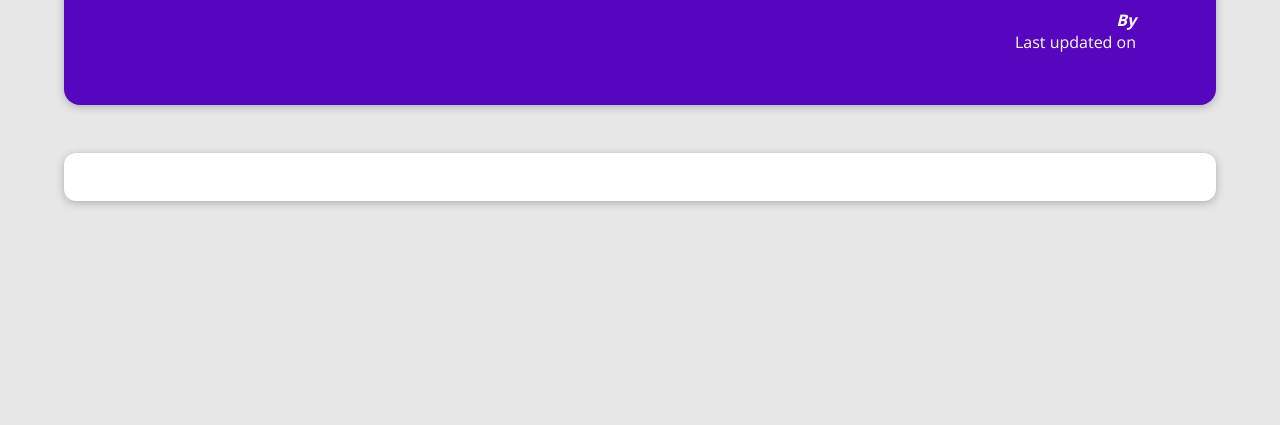
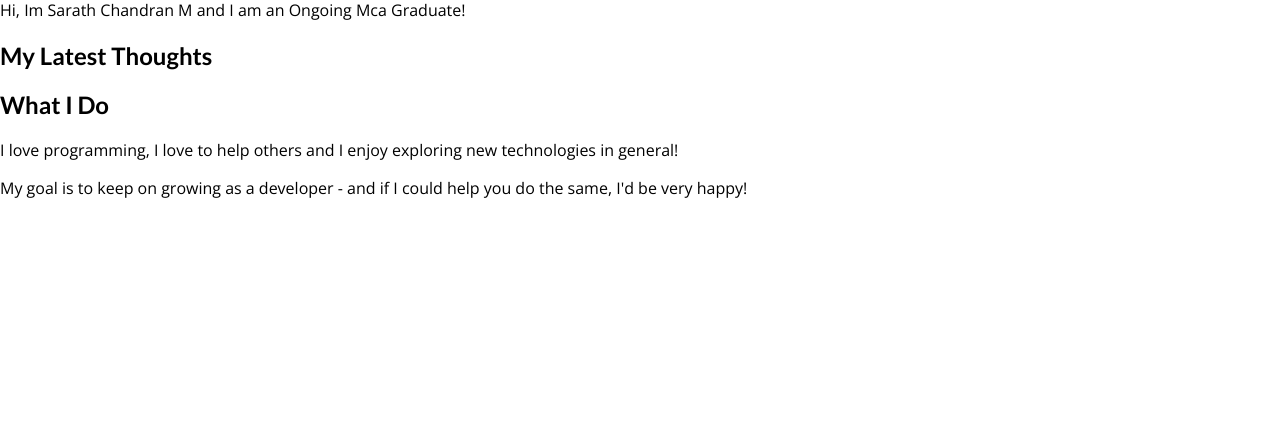
Before and after one commit to sarathchandranm2001/DJANGO, a Django app: template my_site/blog/templates/blog/post-detail.html in a window 1280 px wide. Shown: the part 375-800 px from the top of the page. Run offline with Django 5.2, Linux system fonts and the light colour scheme; the template is opened without the code that fills it, so the values that code supplies are empty.

Commit message:
Update post-detail.html

```diff
--- a/my_site/blog/templates/blog/post-detail.html
+++ b/my_site/blog/templates/blog/post-detail.html
@@ -2,29 +2,42 @@
 {% load static %}
 
 {% block title %}
-{{ post.title }}
+My Blog
 {% endblock %}
 
 {% block css_files %}
-<link rel="stylesheet" href="{% static "blog/post-detail.css" %}" />
+  <link rel="stylesheet" href="{% static "blog/post.css" %}" />
+  <link rel="stylesheet" href="{% static "blog/index.css" %}" />
 {% endblock %}
 
 {% block content %}
-<section id="summary">
-  <h2>{{ post.title }}</h2>
-  <div>
-    {% for tag in post_tags %}
-      <span class="tag">{{ tag.caption }}</span>
-    {% endfor %}
-  </div>
-  <article>
-    <img src="{{ post.image.url }}" alt="{{ post.title }}" />
-    <address>By <a href="mailto:{{ post.author.email_address }}">{{ post.author }}</a></address>
-    <div>Last updated on <time>{{ post.date|date:"d M Y" }}</time></div>
-  </article>
+<section id="welcome">
+  <header>
+    <img src="{% static "blog/images/sarath.png" %}" alt="Sarath - The Author Of This Blog" />
+    <h2>SARATH CHANDRAN'S BLOG</h2>
+  </header>
+  <p>Hi, Im Sarath Chandran M and I am an Ongoing Mca Graduate!</p>
 </section>
 
-<main>
-  {{ post.content|linebreaks }}
-</main>
+<section id="latest-posts">
+  <h2>My Latest Thoughts</h2>
+
+  <ul>
+    {% for post in posts %}
+      {% include "blog/includes/post.html" %}
+    {% endfor %}
+  </ul>
+</section>
+
+<section id="about">
+  <h2>What I Do</h2>
+  <p>
+    I love programming, I love to help others and I enjoy exploring new
+    technologies in general!
+  </p>
+  <p>
+    My goal is to keep on growing as a developer - and if I could help you do
+    the same, I'd be very happy!
+  </p>
+</section>
 {% endblock %}
```
